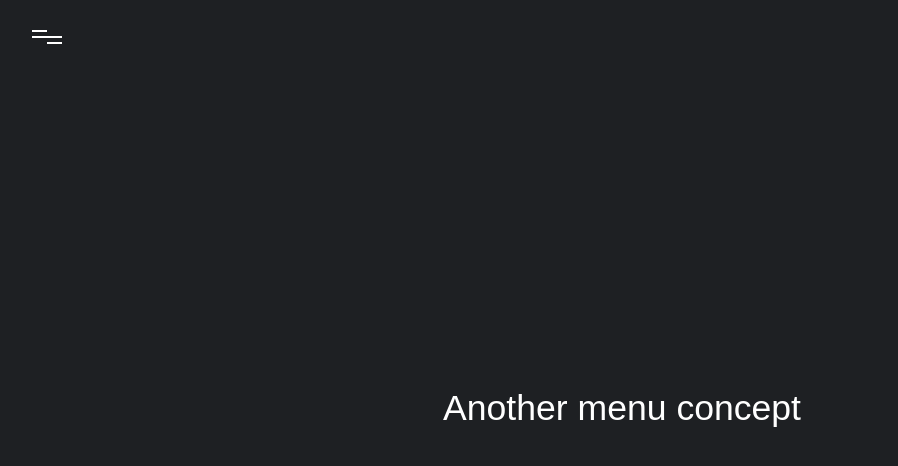
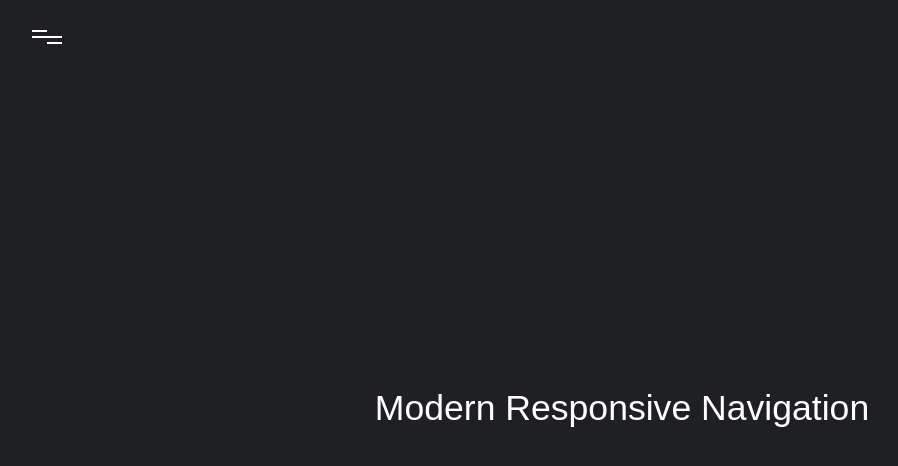
Before and after one commit to programmercloud/modern-navigation, a plain HTML site: page index.html in a window 1280 px wide. Shown: the whole page, without its empty margins (18-916 px from the left). Drawn offline with Linux system fonts and the light colour scheme.

Commit message:
Update index.html

```diff
--- a/index.html
+++ b/index.html
@@ -25,7 +25,7 @@
     </div>
 
     <div class="site-content">
-      <h1 class="site-content__headline">Another menu concept</h1>
+      <h1 class="site-content__headline">Modern Responsive Navigation</h1>
     </div>
 
     <!-- JS -->
```
